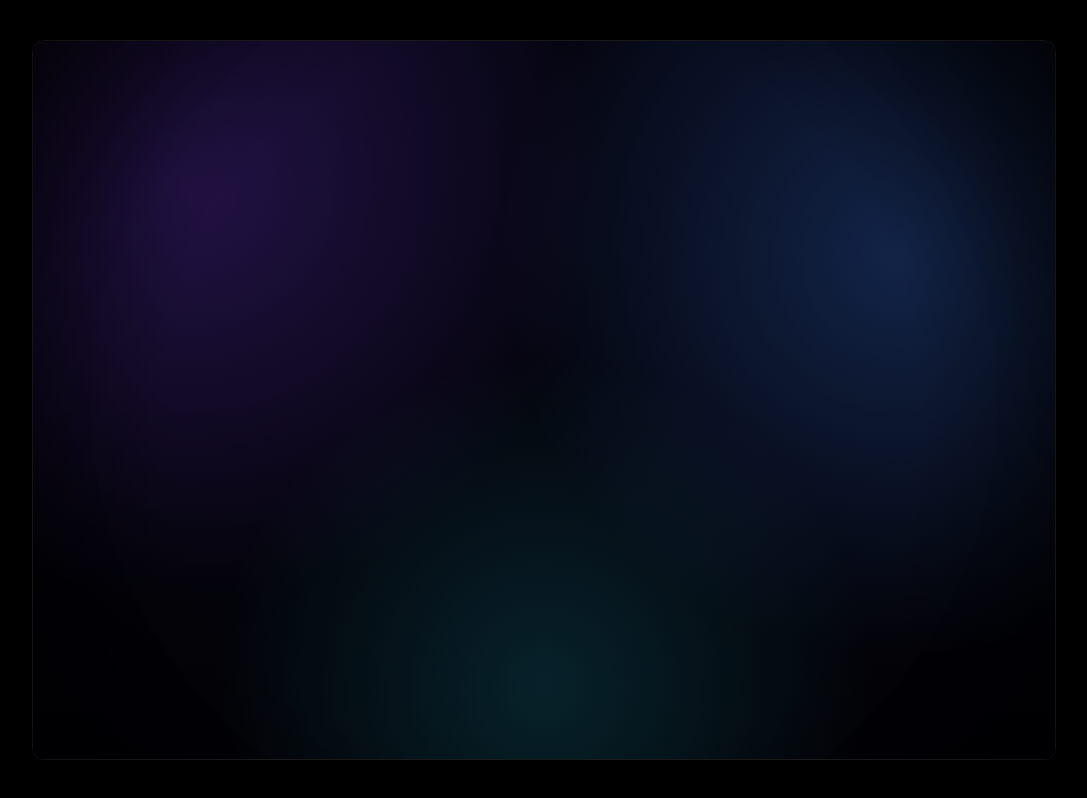
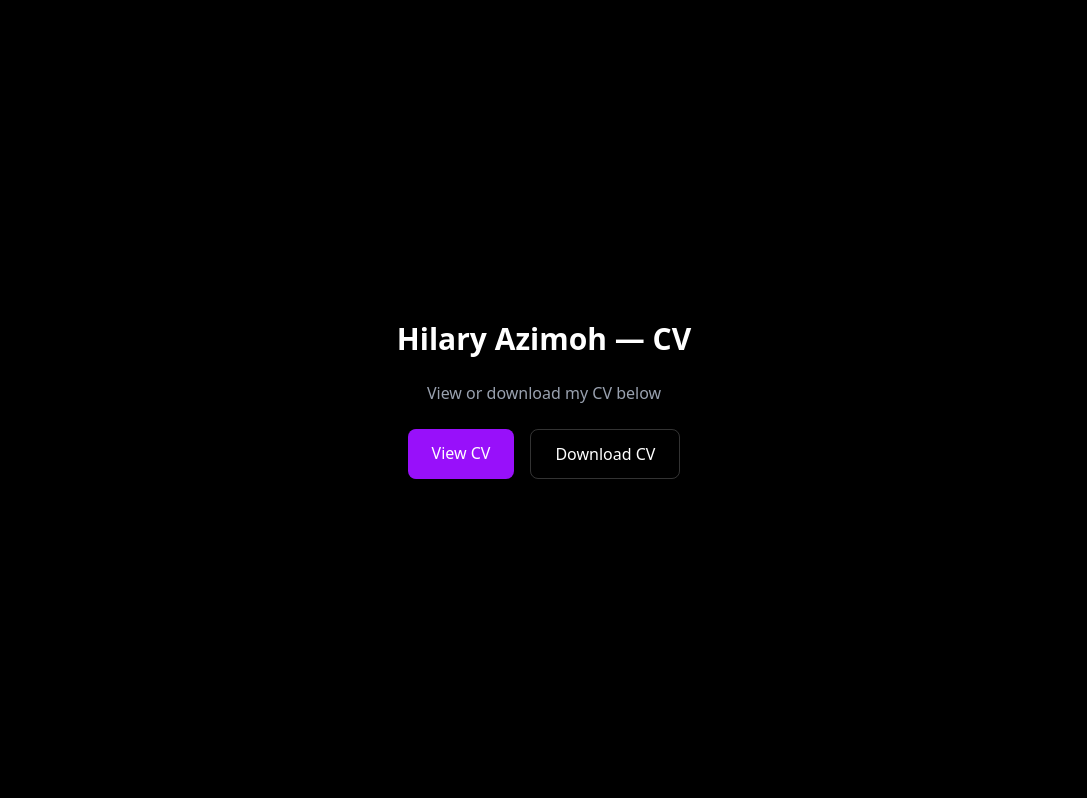
Before and after one commit to Hillariaa/ai-portfolio, a Next.js app: page /cv in a window 1280 px wide. Shown: the whole page, without its empty margins (96-1183 px from the left). Built offline with nearby package versions, Linux system fonts and the light colour scheme.

Commit message:
fix CV viewer

```diff
--- a/app/cv/page.tsx
+++ b/app/cv/page.tsx
@@ -1,16 +1,35 @@
 export default function CV() {
     return (
-      <div className="min-h-screen bg-black flex items-center justify-center p-6">
+      <div className="min-h-screen bg-black flex flex-col items-center justify-center text-white gap-6">
 
-        <div className="w-full max-w-5xl h-[90vh] rounded-xl overflow-hidden border border-white/10">
+        <h1 className="text-3xl font-semibold">
+          Hilary Azimoh — CV
+        </h1>
 
-          <iframe
-            src="/Hilary_Azimoh_CV.pdf"
-            className="w-full h-full"
-          />
+        <p className="text-gray-400">
+          View or download my CV below
+        </p>
+
+        <div className="flex gap-4">
+
+          <a
+            href="/Hilary_Azimoh_CV.pdf"
+            target="_blank"
+            className="px-6 py-3 bg-purple-600 hover:bg-purple-500 rounded-lg transition"
+          >
+            View CV
+          </a>
+
+          <a
+            href="/Hilary_Azimoh_CV.pdf"
+            download
+            className="px-6 py-3 border border-white/20 rounded-lg hover:bg-white/10 transition"
+          >
+            Download CV
+          </a>
 
         </div>
 
       </div>
-    );
-}
+    )
+  }
```
